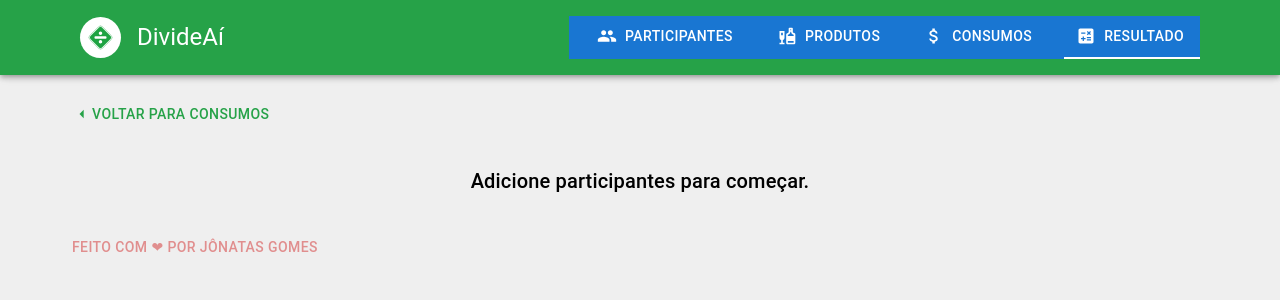
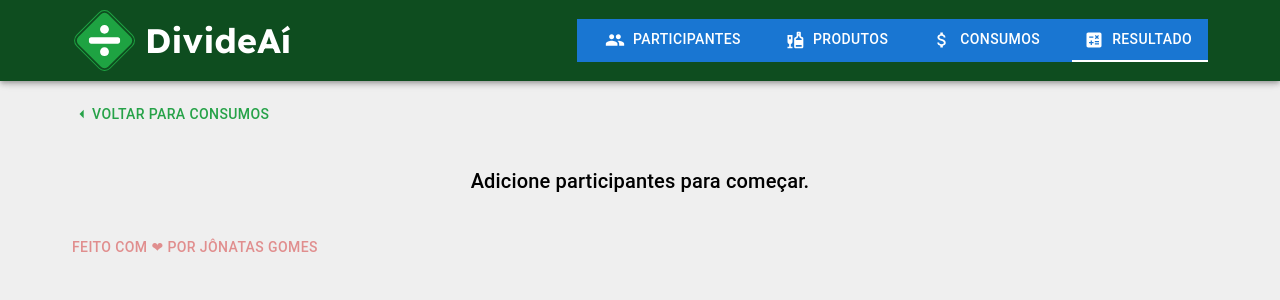
Before and after one commit to jonatas1n/divide-ai, a React (Vite) app: page /divide-ai/result in a window 1280 px wide. Shown: the top 300 px of the page. Built offline with nearby package versions, Linux system fonts and the light colour scheme.

Commit message:
feat: adjust and remove background from logo

```diff
--- a/src/components/Header/index.tsx
+++ b/src/components/Header/index.tsx
@@ -11,28 +11,17 @@ const TITLE = "DivideAí";
 
 export const Header: React.FC = memo(() => {
   return (
-    <AppBar position="fixed">
+    <AppBar color="secondary" position="fixed">
       <Container>
         <Stack
           direction="row"
           justifyContent="space-between"
           alignItems="center"
-          p={2}
+          p={1}
         >
-          <Stack direction="row" alignItems="center" spacing={2}>
-            <Stack
-              bgcolor="#FFFFFF"
-              borderRadius="100vmax"
-              maxWidth={25}
-              maxHeight={25}
-              justifyContent="center"
-              alignItems="center"
-              p={1}
-              sx={{ aspectRatio: 1 }}
-            >
-              <img src="icon.svg" alt="divide-ai logo" width={25} height={25} />
-            </Stack>
-            <Typography variant="h5">{TITLE}</Typography>
+          <Stack direction="row" alignItems="center" spacing={1}>
+            <img src="icon.svg" alt="divide-ai logo" width={65} height={65} />
+            <Typography sx={{ fontFamily: "Lexend",}} fontFamily="Lexend" fontWeight="700" variant="h4">{TITLE}</Typography>
           </Stack>
           <HeaderMenu />
         </Stack>
```
